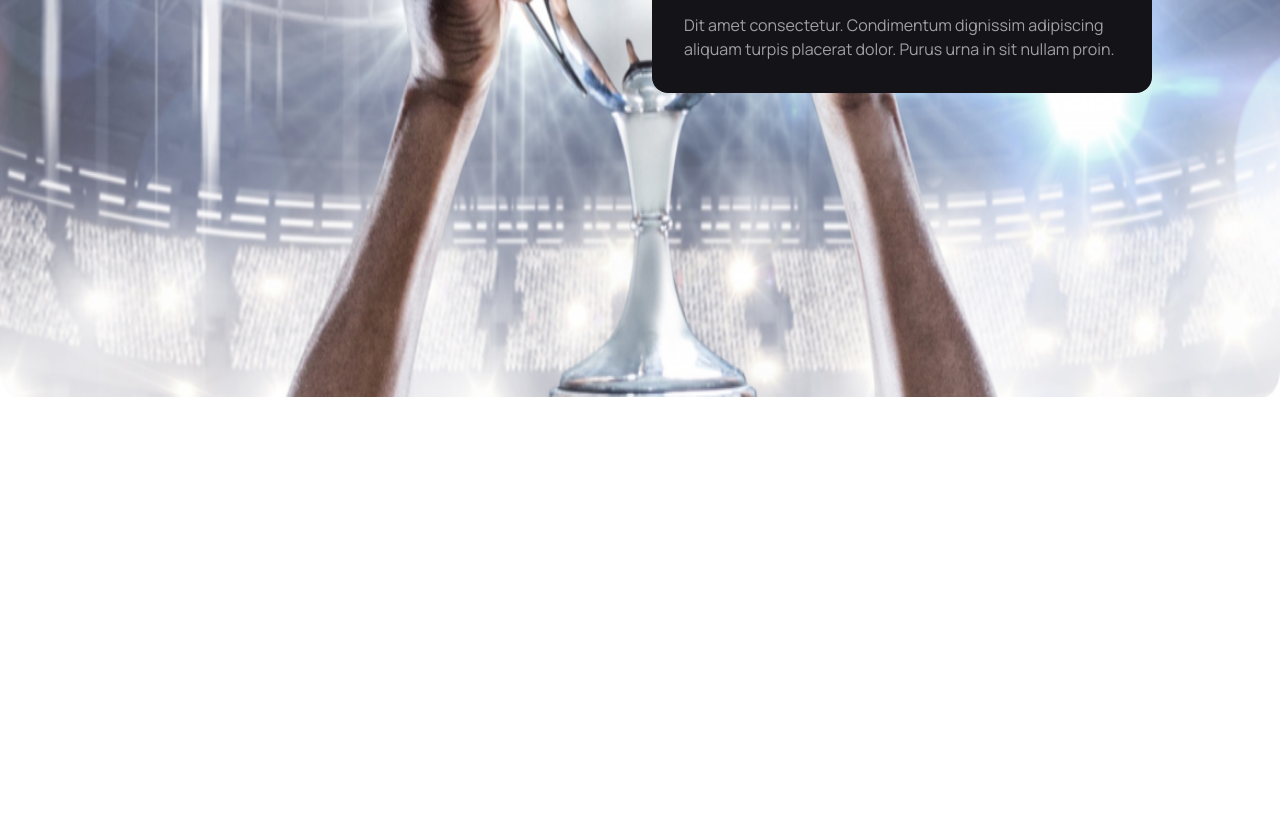
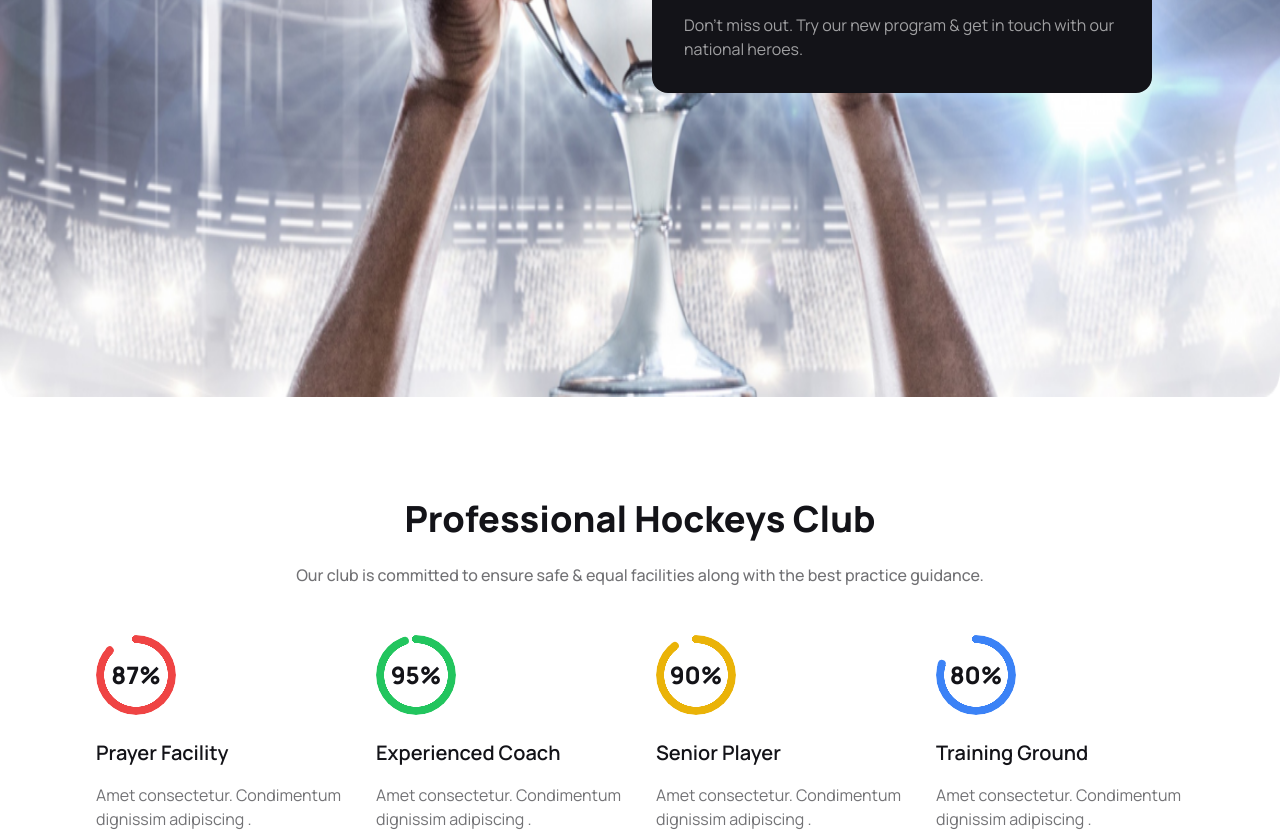
Before and after one commit to Tonmoy6657/Third-Assignment, a plain HTML site: page index.html in a window 1280 px wide. Shown: the part 679-1510 px from the top of the page. Before the commit the page ends 1130 px from the top, so only its background shows below. Drawn offline with nearby package versions, Linux system fonts and the light colour scheme; grey boxes are pictures that could not be loaded.

Commit message:
professional section completed

```diff
--- a/index.html
+++ b/index.html
@@ -27,7 +27,7 @@
                     colors: {
                         clifford: '#da373d',
                         'primary-color': '#FF4240',
-                        'text-color': '#131318',
+                        'word-color': '#131318',
                     }
                 }
             }
@@ -59,7 +59,7 @@
                                 <li><a>Contact</a></li>
                             </ul>
                         </div>
-                        <a class=" text-color text-3xl font-extrabold">Hockey<span class=" text-primary-color ">’</span>
+                        <a class=" word-color text-3xl font-extrabold">Hockey<span class=" text-primary-color ">’</span>
                             s</a>
                     </div>
                     <div class="navbar-center hidden lg:flex">
@@ -84,8 +84,7 @@
             <div class="container mx-auto my-12">
                 <div class="carousel w-full">
                     <div id="slide1" class="carousel-item relative w-full rounded-xl">
-                        <img src="./Images/1.png"
-                            class="w-full" />
+                        <img src="./Images/1.png" class="w-full" />
                         <div class="absolute flex justify-between transform -translate-y-1/2 left-5 right-5 top-1/2">
                             <a href="#slide4" class="btn btn-circle">❮</a>
                             <a href="#slide2" class="btn btn-circle">❯</a>
@@ -116,13 +115,88 @@
                         </div>
                     </div>
                 </div>
-                <div class=" absolute my-5 bg-text-color lg:w-[500px] text-white lg:right-32 lg:bottom-2  p-8 rounded-2xl">
+                <div
+                    class=" absolute my-5 bg-word-color lg:w-[500px] text-white lg:right-32 lg:bottom-2  p-8 rounded-2xl">
                     <h3 class="text-2xl font-extrabold mb-4">Meet all the heroes from the field</h3>
-                    <p class="text-[#FFFFFF99]">Dit amet consectetur. Condimentum dignissim adipiscing aliquam turpis placerat dolor. Purus urna in sit nullam proin. </p>
+                    <p class="text-[#FFFFFF99]">Don't miss out. Try our new program & get in touch with our national
+                        heroes. </p>
                 </div>
             </div>
         </section>
+        <!-- banner section end -->
     </header>
+    <main class="container mx-auto">
+
+        <!-- professional section start -->
+        <section>
+            <div>
+                <div class="text-center">
+                    <h2 class="text-4xl font-extrabold text-word-color mt-24 mb-6">Professional Hockeys Club</h2>
+                    <p class="font-medium text-[#13131899]">Our club is committed to ensure safe & equal facilities
+                        along with the best practice guidance. </p>
+                </div>
+
+                <div class="mt-12 px-24 grid grid-cols-4 gap-8">
+                    <div>
+                        <div class="radial-progress text-red-500 " style="--value:87;" role="progressbar"> <span
+                                class=" text-word-color text-2xl font-extrabold text-center">87%</span></div>
+                        <h4 class="text-xl font-semibold text-word-color pt-6 pb-4">Prayer Facility</h4>
+                        <p class=" text-[#13131898]">Amet consectetur. Condimentum dignissim adipiscing .</p>
+                    </div>
+                    <div>
+                        <div class="radial-progress text-green-500 " style="--value:95;" role="progressbar"> <span
+                                class=" text-word-color text-2xl font-extrabold text-center">95%</span></div>
+                        <h4 class="text-xl font-semibold text-word-color pt-6 pb-4">Experienced Coach</h4>
+                        <p class=" text-[#13131898]">Amet consectetur. Condimentum dignissim adipiscing .</p>
+                    </div>
+                    <div>
+                        <div class="radial-progress text-yellow-500 " style="--value:90;" role="progressbar"> <span
+                                class=" text-word-color text-2xl font-extrabold text-center">90%</span></div>
+                        <h4 class="text-xl font-semibold text-word-color pt-6 pb-4">Senior Player</h4>
+                        <p class=" text-[#13131898]">Amet consectetur. Condimentum dignissim adipiscing .</p>
+                    </div>
+                    <div>
+                        <div class="radial-progress text-blue-500 " style="--value:80;" role="progressbar"> <span
+                                class=" text-word-color text-2xl font-extrabold text-center">80%</span></div>
+                        <h4 class="text-xl font-semibold text-word-color pt-6 pb-4">Training Ground</h4>
+                        <p class=" text-[#13131898]">Amet consectetur. Condimentum dignissim adipiscing .</p>
+                    </div>
+                </div>
+            </div>
+        </section>
+        <!-- professional section end -->
+
+        <!-- program sections start -->
+
+
+        <!-- <section>
+            <div class="contain mx-auto">
+                <div>
+                    <h2 class="text-4xl font-extrabold text-word-color mt-24 mb-6">Program Sections</h2>
+                    <p class="font-medium text-[#13131899]">Dit amet consectetur. Condimentum dignissim adipiscing aliquam turpis placerat dolor. Purus urna in sit nullam proin. </p>
+                </div>
+                <div class="grid grid-cols-2 ">
+                    <div class="bg-[linear-gradient(45deg,rgba(0,0,0,0.4),rgba(0,0,0,0.1)),url(./images/2.png)] bg-no-repeat  h-[350px] w-[600px]  text-white  rounded-xl px-10 pb-10 flex flex-col  justify-end items-start">
+                        <h2 class="text-2xl font-extrabold mb-4 col-span-1">Junior Program</h2>
+                        <p class="font-medium mb-6">Dolor sit amet consectetur. Ut urna diam quis sagittis. Elit elit enim sagittis turpis in magna. Id et sed euismod natoque amet nunc morbi nulla. Tortor congue sed et in.</p>
+                        <button class=" bg-primary-color px-6 py-3 text-white rounded-lg">Register Now!</button>
+                    </div>
+                    <div class="bg-[linear-gradient(45deg,rgba(0,0,0,0.4),rgba(0,0,0,0.1)),url(./images/3.png)] bg-no-repeat  h-[338px] w-[600px] text-white  rounded-xl px-10 pb-10 flex flex-col  justify-end items-start col-span-1">
+                        <h2 class="text-2xl font-extrabold mb-4">Teenager Program</h2>
+                        <p class="font-medium mb-6">Dolor sit amet consectetur. Ut urna diam quis sagittis. Elit elit enim sagittis turpis in magna. Id et sed euismod natoque amet nunc morbi nulla. Tortor congue sed et in.</p>
+                        <button class=" bg-primary-color px-6 py-3 text-white rounded-lg">Register Now!</button>
+                    </div>
+                    <div class="bg-[linear-gradient(45deg,rgba(0,0,0,0.4),rgba(0,0,0,0.1)),url(./images/4.png)] bg-no-repeat h-[450px] w-[1280px]  text-white  rounded-xl px-10 pb-10 flex flex-col  justify-end items-start col-span-2">
+                        <h2 class="text-2xl font-extrabold mb-4">Professional Program</h2>
+                        <p class="font-medium mb-6">Dolor sit amet consectetur. Ut urna diam quis sagittis. Elit elit enim sagittis turpis in magna. Id et sed euismod natoque amet nunc morbi nulla. Tortor congue sed et in.</p>
+                        <button class=" bg-primary-color px-6 py-3 text-white rounded-lg">Register Now!</button>
+                    </div>
+
+                </div>
+            </div>
+         </section> -->
+
+    </main>
 </body>
 
 </html>
```
